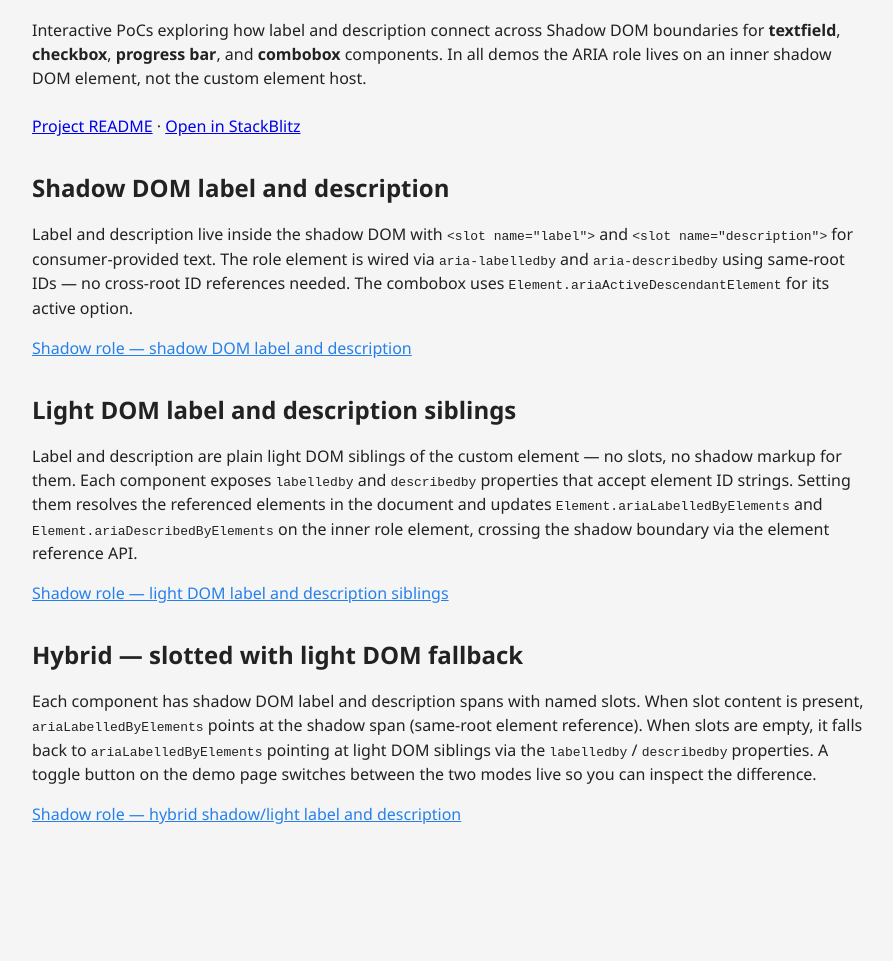
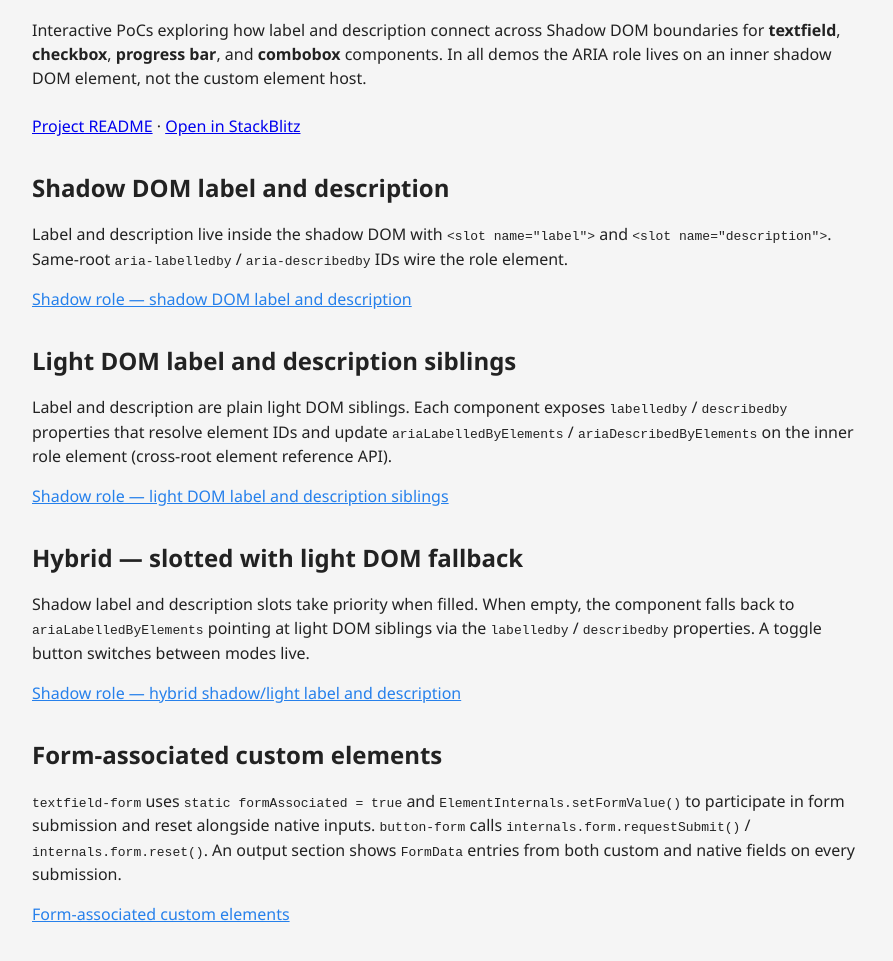
Before and after one commit to nikkimk/web-component-form-strategy-demos, a website: page index.html in a window 1280 px wide. Shown: the part 83-1044 px from the top of the page, without its empty margins (192-1085 px from the left). Before the commit the page ends 957 px from the top, so only its background shows below. Drawn offline with Linux system fonts and the light colour scheme.

Commit message:
chore: add form-associated demo to index

```diff
--- a/index.html
+++ b/index.html
@@ -32,58 +32,57 @@
                 <p>
                     Label and description live inside the shadow DOM with
                     <code>&lt;slot name="label"&gt;</code> and
-                    <code>&lt;slot name="description"&gt;</code> for consumer-provided text.
-                    The role element is wired via <code>aria-labelledby</code> and
-                    <code>aria-describedby</code> using same-root IDs &#8212; no cross-root
-                    ID references needed. The combobox uses
-                    <code>Element.ariaActiveDescendantElement</code> for its active option.
+                    <code>&lt;slot name="description"&gt;</code>.
+                    Same-root <code>aria-labelledby</code> / <code>aria-describedby</code> IDs
+                    wire the role element.
                 </p>
                 <ul class="nav-list">
-                    <li>
-                        <a href="./demo-shadow-role.html"
-                            >Shadow role &#8212; shadow DOM label and description</a
-                        >
-                    </li>
+                    <li><a href="./demo-shadow-role.html">Shadow role &#8212; shadow DOM label and description</a></li>
                 </ul>
             </section>
 
             <section class="demo-section" aria-labelledby="light-label-heading">
                 <h2 id="light-label-heading">Light DOM label and description siblings</h2>
                 <p>
-                    Label and description are plain light DOM siblings of the custom element &#8212;
-                    no slots, no shadow markup for them. Each component exposes
-                    <code>labelledby</code> and <code>describedby</code> properties that accept
-                    element ID strings. Setting them resolves the referenced elements in the
-                    document and updates <code>Element.ariaLabelledByElements</code> and
-                    <code>Element.ariaDescribedByElements</code> on the inner role element,
-                    crossing the shadow boundary via the element reference API.
+                    Label and description are plain light DOM siblings. Each component exposes
+                    <code>labelledby</code> / <code>describedby</code> properties that resolve
+                    element IDs and update <code>ariaLabelledByElements</code> /
+                    <code>ariaDescribedByElements</code> on the inner role element
+                    (cross-root element reference API).
                 </p>
                 <ul class="nav-list">
-                    <li>
-                        <a href="./demo-light-siblings.html"
-                            >Shadow role &#8212; light DOM label and description siblings</a
-                        >
-                    </li>
+                    <li><a href="./demo-light-siblings.html">Shadow role &#8212; light DOM label and description siblings</a></li>
                 </ul>
             </section>
 
             <section class="demo-section" aria-labelledby="hybrid-heading">
                 <h2 id="hybrid-heading">Hybrid &#8212; slotted with light DOM fallback</h2>
                 <p>
-                    Each component has shadow DOM label and description spans with named slots.
-                    When slot content is present, <code>ariaLabelledByElements</code> points
-                    at the shadow span (same-root element reference). When slots are empty,
-                    it falls back to <code>ariaLabelledByElements</code> pointing at light DOM
-                    siblings via the <code>labelledby</code> / <code>describedby</code>
-                    properties. A toggle button on the demo page switches between the two modes
-                    live so you can inspect the difference.
+                    Shadow label and description slots take priority when filled.
+                    When empty, the component falls back to
+                    <code>ariaLabelledByElements</code> pointing at light DOM siblings
+                    via the <code>labelledby</code> / <code>describedby</code> properties.
+                    A toggle button switches between modes live.
                 </p>
                 <ul class="nav-list">
-                    <li>
-                        <a href="./demo-hybrid.html"
-                            >Shadow role &#8212; hybrid shadow/light label and description</a
-                        >
-                    </li>
+                    <li><a href="./demo-hybrid.html">Shadow role &#8212; hybrid shadow/light label and description</a></li>
+                </ul>
+            </section>
+
+            <section class="demo-section" aria-labelledby="form-heading">
+                <h2 id="form-heading">Form-associated custom elements</h2>
+                <p>
+                    <code>textfield-form</code> uses <code>static formAssociated = true</code>
+                    and <code>ElementInternals.setFormValue()</code> to participate in form
+                    submission and reset alongside native inputs.
+                    <code>button-form</code> calls
+                    <code>internals.form.requestSubmit()</code> /
+                    <code>internals.form.reset()</code>.
+                    An output section shows <code>FormData</code> entries from both custom
+                    and native fields on every submission.
+                </p>
+                <ul class="nav-list">
+                    <li><a href="./demo-form.html">Form-associated custom elements</a></li>
                 </ul>
             </section>
         </main>
```
